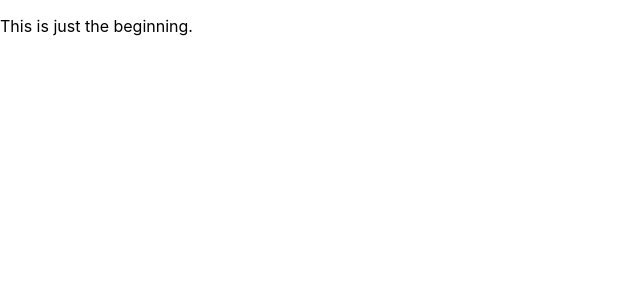
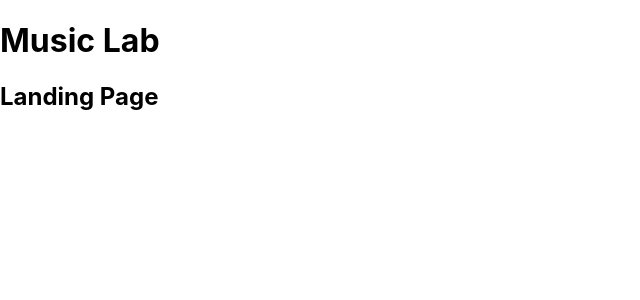
Before and after one commit to danieljrenfro/iheart_tech_challenge, a React (Create React App) app in the folder client/: page / in a window 1280 px wide. Shown: the top 300 px of the page, without its empty margins (0-640 px from the left). Built offline with nearby package versions, Linux system fonts and the light colour scheme.

Commit message:
add Routes for the Landing Page & Songs Page

```diff
--- a/client/package.json
+++ b/client/package.json
@@ -8,6 +8,7 @@
     "@testing-library/user-event": "^12.8.3",
     "react": "^17.0.2",
     "react-dom": "^17.0.2",
+    "react-router-dom": "^5.2.0",
     "react-scripts": "4.0.3",
     "web-vitals": "^1.1.2"
   },
--- a/client/src/App.js
+++ /dev/null
@@ -1,11 +0,0 @@
-import React from 'react';
-
-function App() {
-  return (
-    <main className="App">
-      <p>This is just the beginning.</p>
-    </main>
-  );
-}
-
-export default App;
--- /dev/null
+++ b/client/src/components/App/App.js
@@ -0,0 +1,34 @@
+// Packages
+import React from 'react';
+import { Route, Switch } from 'react-router-dom';
+
+// Components
+import Header from '../Header/Header';
+
+// Routes
+import LandingPageRoute from '../../routes/LandingPageRoute/LandingPageRoute';
+import SongsPageRoute from '../../routes/SongsPageRoute/SongsPageRoute';
+
+function App() {
+  return (
+    <div className="App">
+      <Header />
+      <main>
+        <Switch>
+          <Route
+            exact
+            path={'/'}
+            component={LandingPageRoute}
+          />
+          <Route
+            exact
+            path={'/songs'}
+            component={SongsPageRoute}
+          />
+        </Switch>
+      </main>
+    </div>
+  );
+}
+
+export default App;
--- /dev/null
+++ b/client/src/components/Header/Header.js
@@ -0,0 +1,8 @@
+function Header() {
+  return (
+    <header>
+      <h1>Music Lab</h1>
+    </header>
+  );}
+
+export default Header;
--- a/client/src/index.js
+++ b/client/src/index.js
@@ -1,9 +1,14 @@
 import React from 'react';
 import ReactDOM from 'react-dom';
+import { BrowserRouter } from 'react-router-dom';
+
+import App from './components/App/App';
+
 import './index.css';
-import App from './App';
 
 ReactDOM.render(
-  <App />,
+  <BrowserRouter>
+    <App />
+  </BrowserRouter>,
   document.getElementById('root')
 );
--- /dev/null
+++ b/client/src/routes/LandingPageRoute/LandingPageRoute.js
@@ -0,0 +1,7 @@
+function LandingPageRoute() {
+  return (
+    <h2>Landing Page</h2>
+  );
+}
+
+export default LandingPageRoute;
--- /dev/null
+++ b/client/src/routes/SongsPageRoute/SongsPageRoute.js
@@ -0,0 +1,9 @@
+import React from 'react';
+
+function SongsPageRoute() {
+  return (
+    <h2>Songs Page</h2>
+  )
+}
+
+export default SongsPageRoute;
```
Also changed, not shown: 2 other files (tests, documents, lock files or other folders).
